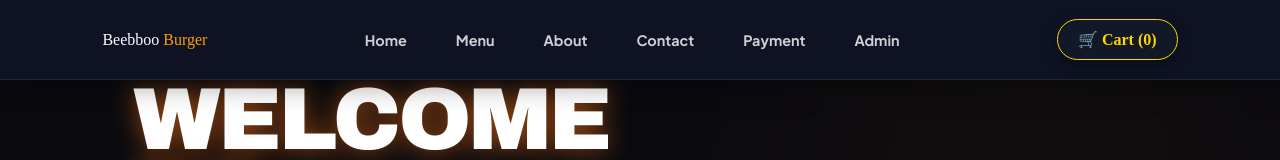
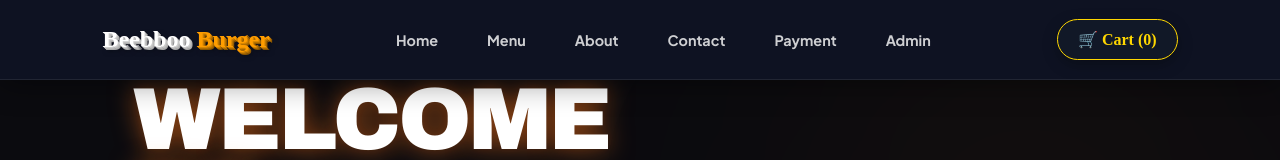
Before and after one commit to sebona9888/beebboo-burger, a React (Vite) app: page / in a window 1280 px wide. Shown: the top 160 px of the page. Built offline with nearby package versions, Linux system fonts and the light colour scheme.

Commit message:
Add 3D logo effect without changing colors

```diff
--- a/src/components/Navbar/Navbar.jsx
+++ b/src/components/Navbar/Navbar.jsx
@@ -6,27 +6,46 @@ import './Navbar.css';
 const Navbar = () => {
     const { cartCount } = useCart();
 
-    // Linkiiwwan akka hin banneef bifa qulqulluun sirreessuuf
     const linkStyle = {
         textDecoration: 'none',
-        color: 'inherit', // Halluu isaa dizaayinii CSS irraa fudhata
         display: 'inline-block'
+    };
+
+    // Dizaayinii 3D (Osoo halluu hin jijjiirin shadow qofa itti daballe)
+    const logo3DStyle = {
+        ...linkStyle,
+        color: '#fff',
+        fontWeight: 'bold',
+        fontSize: '24px',
+        textShadow: `
+            1px 1px 0px #ccc,
+            2px 2px 0px #bbb,
+            3px 3px 0px #aaa,
+            4px 4px 5px rgba(0,0,0,0.5)`
+    };
+
+    const burger3DStyle = {
+        color: '#ff9d00',
+        textShadow: `
+            1px 1px 0px #d48400,
+            2px 2px 0px #b06d00,
+            3px 3px 0px #8a5500,
+            4px 4px 5px rgba(0,0,0,0.5)`
     };
 
     return (
         <nav className="navbar">
-            {/* Beebboo bifa adii (#fff) gochuun background gurraacha irratti akka mul'atu gooneera */}
-            <Link to="/" className="logo" style={{ ...linkStyle, color: '#fff' }}>
-                Beebboo <span style={{ color: '#ff9d00' }}>Burger</span>
+            <Link to="/" className="logo" style={logo3DStyle}>
+                Beebboo <span style={burger3DStyle}>Burger</span>
             </Link>
 
             <ul className="nav-links">
-                <li><Link to="/" style={linkStyle}>Home</Link></li>
-                <li><Link to="/menu" style={linkStyle}>Menu</Link></li>
-                <li><Link to="/about" style={linkStyle}>About</Link></li>
-                <li><Link to="/contact" style={linkStyle}>Contact</Link></li>
-                <li><Link to="/payment" style={linkStyle}>Payment</Link></li>
-                <li><Link to="/admin" style={linkStyle}>Admin</Link></li>
+                <li><Link to="/" style={{ ...linkStyle, color: '#fff' }}>Home</Link></li>
+                <li><Link to="/menu" style={{ ...linkStyle, color: '#fff' }}>Menu</Link></li>
+                <li><Link to="/about" style={{ ...linkStyle, color: '#fff' }}>About</Link></li>
+                <li><Link to="/contact" style={{ ...linkStyle, color: '#fff' }}>Contact</Link></li>
+                <li><Link to="/payment" style={{ ...linkStyle, color: '#fff' }}>Payment</Link></li>
+                <li><Link to="/admin" style={{ ...linkStyle, color: '#fff' }}>Admin</Link></li>
             </ul>
 
             <div className="nav-icons">
```
